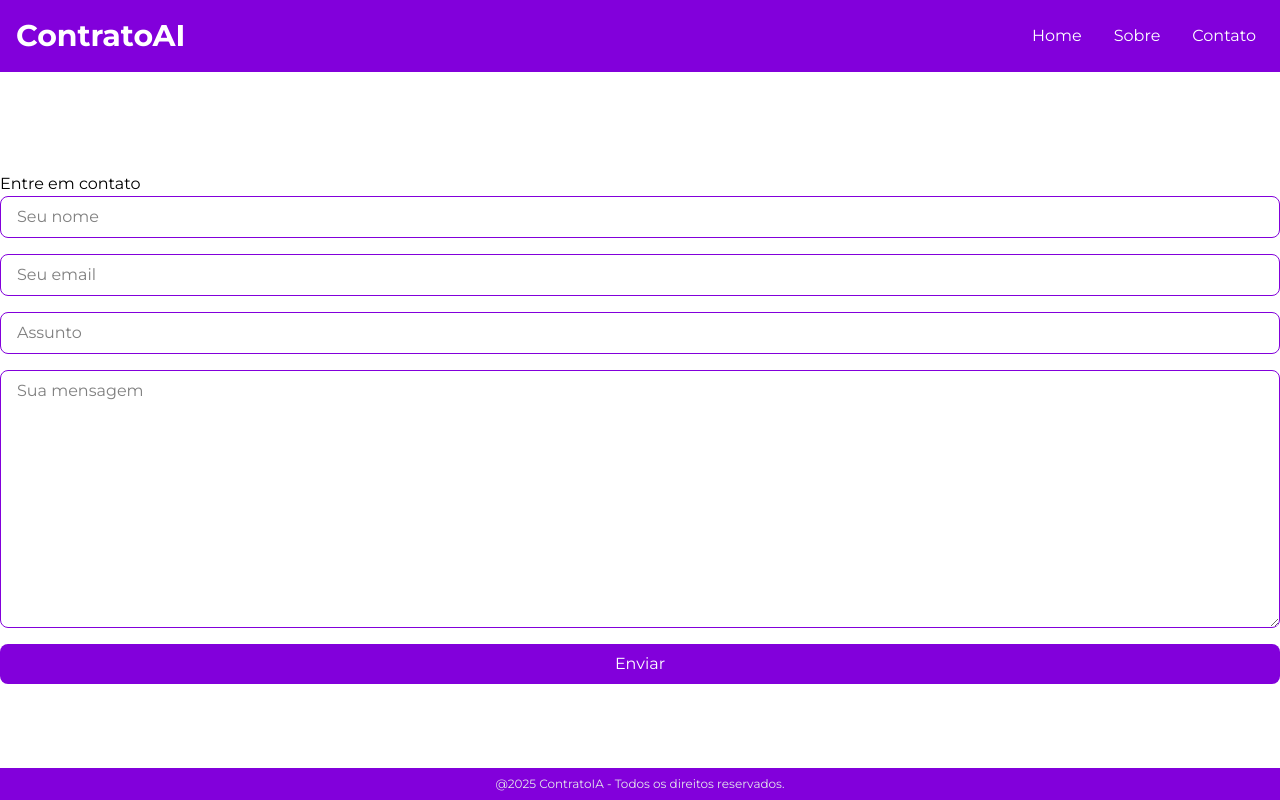
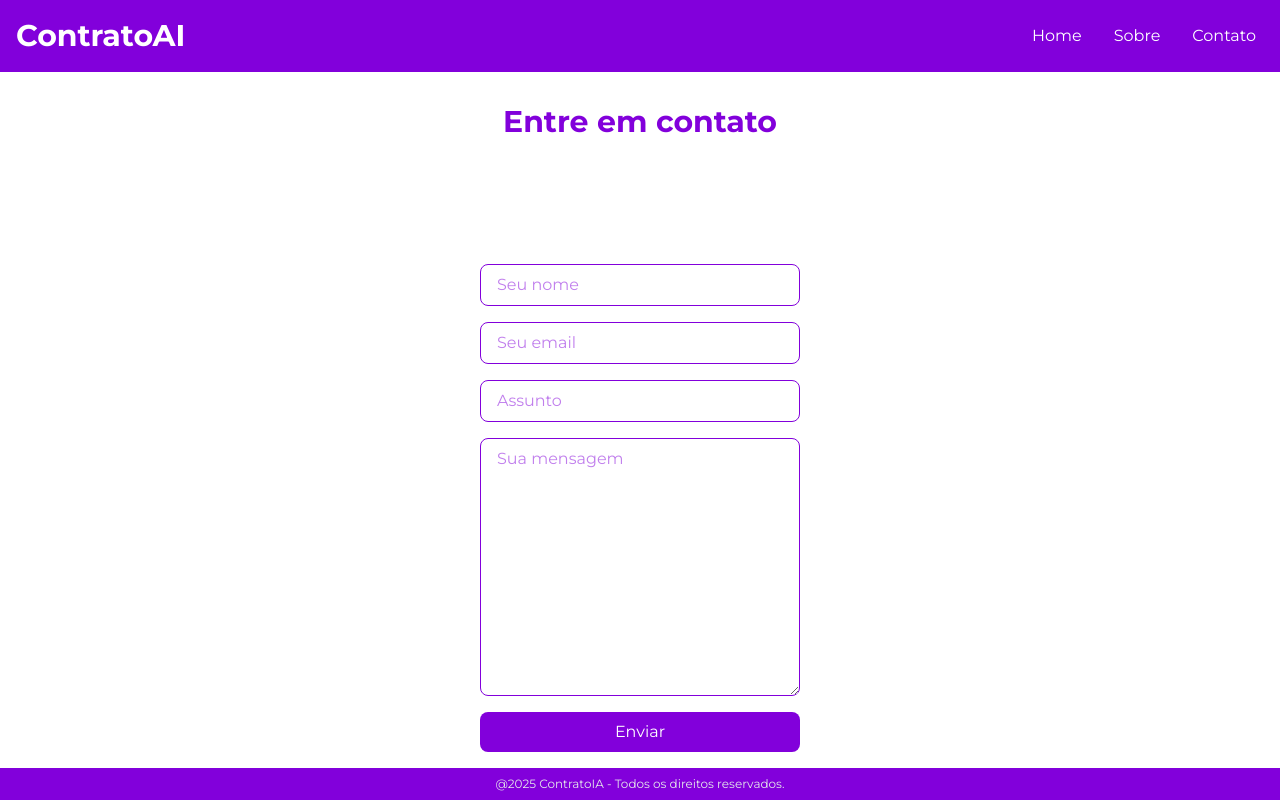
Before and after one commit to Fabrioco/ContratoIA, a Next.js app: page /contact in a window 1280 px wide. Built offline with nearby package versions, Linux system fonts and the light colour scheme.

Commit message:
feat(style-contact-page): fiz a estilização final da pagina

```diff
--- a/src/app/contact/page.tsx
+++ b/src/app/contact/page.tsx
@@ -2,9 +2,9 @@ import FormContact from "@/ui/contact/formContact/page";
 
 export default function ContactPage() {
   return (
-    <main>
-      <h1>Entre em contato</h1>
-      <section>
+    <main className="flex flex-col gap-8 p-4 h-screen w-screen items-center justify-between text-center text-purple-700">
+      <h1 className="text-3xl font-bold">Entre em contato</h1>
+      <section className="flex flex-col gap-4">
         <FormContact />
       </section>
     </main>
```
